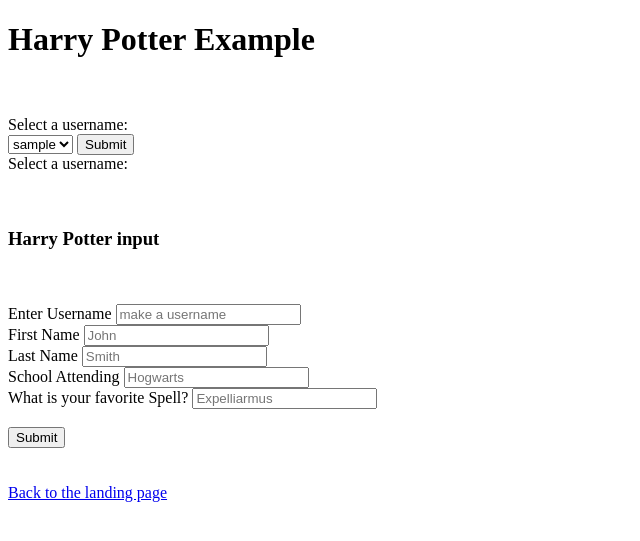
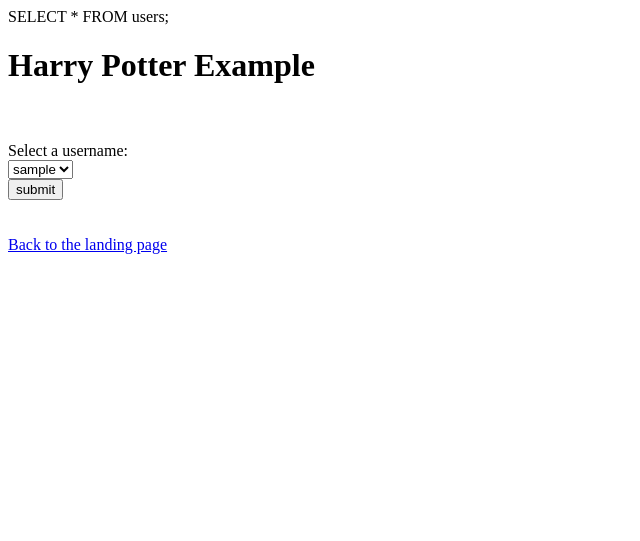
Before and after one commit to mara-Luc/webserverfunds2024, a PHP site: page /hp_example.php in a window 1280 px wide. Shown: the top 541 px of the page, without its empty margins (0-640 px from the left). Run offline with PHP 8.4, Linux system fonts and the light colour scheme; tables that the repository leaves empty or names only in its code hold one stand-in row (values such as "Sample post").

Commit message:
latest attempt

```diff
--- a/hp_example.php
+++ b/hp_example.php
@@ -16,9 +16,12 @@
             if (!$conn) {
                 die("Connection failed: {mysqli_connect_error()}");
                 }
-
+                //write a query for all users
                 $sql = "SELECT * FROM users;";
+                //make query & get results
                 $result = mysqli_query($conn, $sql);
+                //echo results
+                echo $sql;
         ?>
 
     </head>
@@ -28,11 +31,9 @@
         <br><br>
 
         <!---->
-        <form action="process_form.php" method="POST">
+        <form action="process_form.php" method="get">
             <label for="username">Select a username:</label><br/>
-
-            <select username="username">
-
+            <select id="username" name="username">
                 <?php
                     foreach($result as $row)
                     {
@@ -43,49 +44,11 @@
                     mysqli_close($conn);
                 ?>
 
-
-
             </select>
 
-            <input type="submit" value="Submit"/>
+            <br/>
 
-        </form>
-
-        <form action="process_form.php" method="GET">
-            <label for="username">Select a username:</label><br/>
-
-            <br><br>
-
-            <h3>Harry Potter input</h3>
-
-            <br><br>
-
-            <label for="username">Enter Username</label>
-
-            <input type="username" id="username" name="username" placeholder="make a username">
-            <br>
-
-            <label for="firstname">First Name</label>
-
-            <input type="firstname" id="firstname" name="firstname" placeholder="John">
-            <br>
-
-            <label for="lastname">Last Name</label>
-
-            <input type="lastname" id="lastname" name="lastname" placeholder="Smith">
-            <br>
-
-            <label for="school">School Attending</label>
-
-            <input type="school" id="school" name="school" placeholder="Hogwarts">
-            <br>
-
-            <label for="spell">What is your favorite Spell?</label>
-
-            <input type="spell" id="spell" name="spell" placeholder="Expelliarmus">
-
-            <br><br>
-            <input type="submit" value="Submit"/>
+            <input type="submit" value="submit"/>
 
         </form>
 
```
Also changed, not shown: process_form.php (+15 -15 lines).
